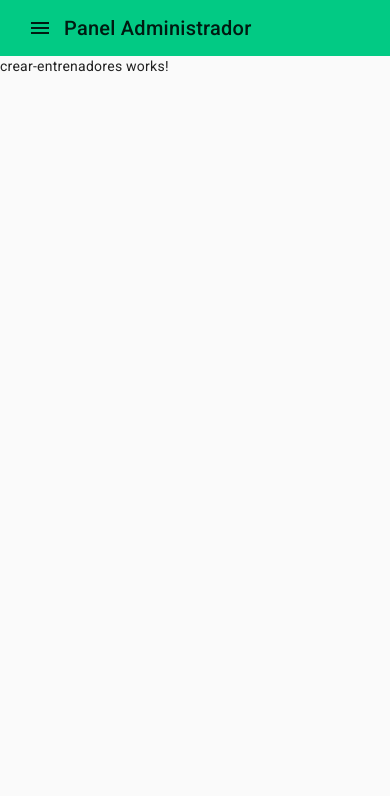
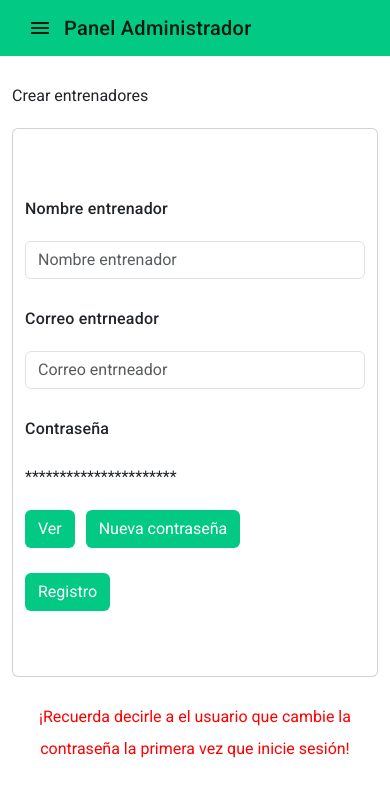
Before and after one commit to dnsue01/Mymichu, an Angular app: page /panelControl/1/crearEntrenadores in a window 390 px wide. Shown: the top 796 px of the page. Built offline with nearby package versions, Linux system fonts and the light colour scheme.

Commit message:
crear Entrenador Visual

```diff
--- a/src/app/crear-entrenadores/crear-entrenadores.component.html
+++ b/src/app/crear-entrenadores/crear-entrenadores.component.html
@@ -1 +1,61 @@
-<p>crear-entrenadores works!</p>
+<!DOCTYPE html>
+<html lang="en">
+  <head>
+    <meta charset="UTF-8" />
+    <meta http-equiv="X-UA-Compatible" content="IE=edge" />
+    <meta name="viewport" content="width=device-width, initial-scale=1.0" />
+    <title>Document</title>
+  </head>
+  <body>
+    <div class="container-fluid">
+      <br />
+      <h1>Crear entrenadores</h1>
+
+      <div class="card">
+        <div class="container">
+          <div class="form-group">
+            <h2 for="name">Nombre entrenador</h2>
+            <input
+              type="text"
+              class="form-control"
+              id="nombre"
+              placeholder="Nombre entrenador"
+            />
+            <br />
+            <div class="form-group">
+              <h2 for="text">Correo entrneador</h2>
+              <input
+                type="email"
+                class="form-control"
+                id="correo"
+                placeholder="Correo entrneador"
+              />
+            </div>
+            <br />
+
+            <h2>Contraseña</h2>
+            <div class="row">
+              <div class="col-12"><h1>**********************</h1></div>
+            </div>
+            <div class="row">
+              <div class="col-2 col-sm-2 col-md-2 col-xl-1">
+                <button class="btn">Ver</button>
+              </div>
+              <div class="col-10 col-sm-10 col-md-10 col-xl-3">
+                <button class="btn">Nueva contraseña</button>
+              </div>
+            </div>
+
+            <br />
+            <button class="btn">Registro</button>
+          </div>
+        </div>
+      </div>
+      <br />
+      <h1 class="centro">
+        ¡Recuerda decirle a el usuario que cambie la contraseña la primera vez
+        que inicie sesión!
+      </h1>
+    </div>
+  </body>
+</html>
--- a/src/app/crear-entrenadores/crear-entrenadores.component.scss
+++ b/src/app/crear-entrenadores/crear-entrenadores.component.scss
@@ -0,0 +1,49 @@
+.btn {
+  margin-top: 0.1vh;
+
+  background-color: #02ca84;
+  color: white;
+}
+
+.card {
+  height: 65vh;
+  display: flex;
+  justify-content: center;
+  align-items: center;
+}
+
+.centro {
+  text-align: center;
+  color: red;
+}
+
+.contrasennaIn {
+  width: 80%;
+}
+
+/* Mobile devices */
+@media only screen and (max-width: 767px) {
+  .card {
+    height: 65vh;
+  }
+  h2 {
+    font-size: 1rem;
+  }
+  input {
+    font-size: 1rem;
+  }
+  h1 {
+    font-size: 1rem;
+  }
+}
+
+/* Tablets */
+@media only screen and (min-width: 768px) and (max-width: 991px) {
+  .card {
+    height: 65vh;
+  }
+}
+
+/* Laptops and desktops */
+@media only screen and (min-width: 992px) {
+}
--- a/src/app/crear-entrenadores/crear-entrenadores.component.ts
+++ b/src/app/crear-entrenadores/crear-entrenadores.component.ts
@@ -3,8 +3,12 @@ import { Component } from '@angular/core';
 @Component({
   selector: 'app-crear-entrenadores',
   templateUrl: './crear-entrenadores.component.html',
-  styleUrls: ['./crear-entrenadores.component.scss']
+  styleUrls: ['./crear-entrenadores.component.scss'],
 })
 export class CrearEntrenadoresComponent {
-
+  usuario = {
+    correo: '',
+    nombre: '',
+    contrasenna: '',
+  };
 }
```
